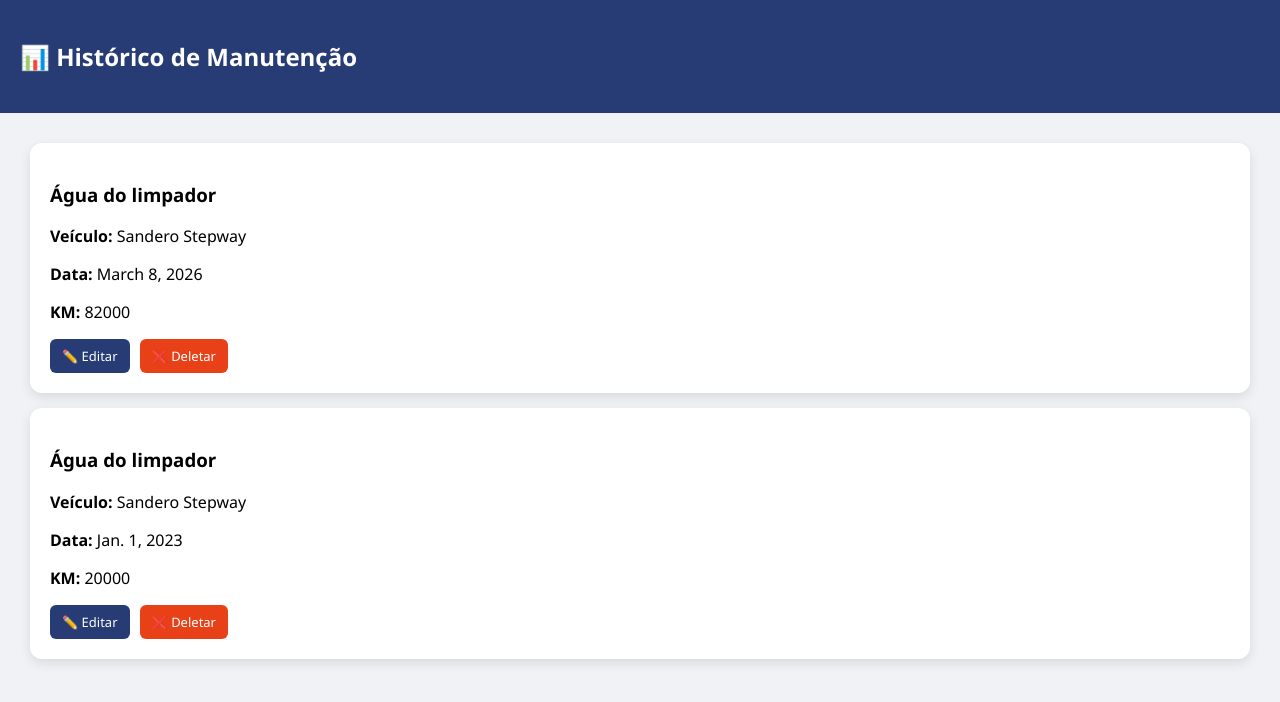
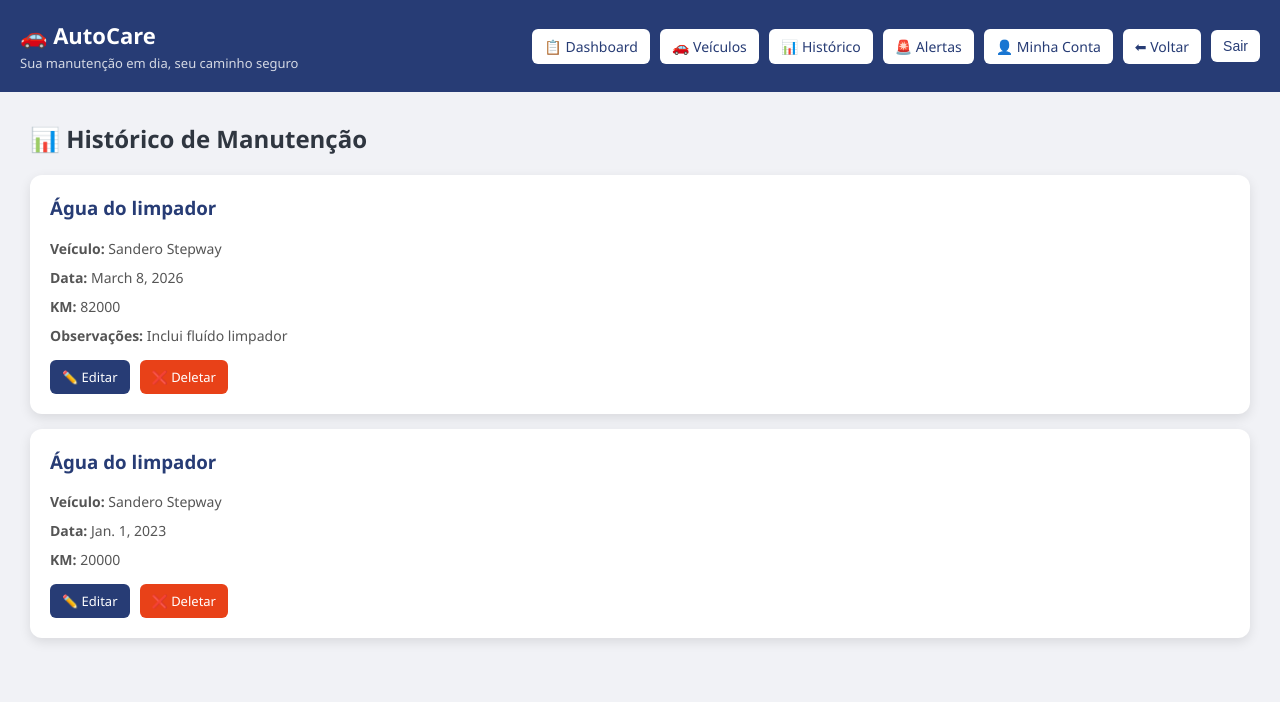
Before and after one commit to rafaelaajs/autocare, a Django app: page /historico/ in a window 1280 px wide. Shown: the top 702 px of the page. Run offline with Django 5.2, Linux system fonts and the light colour scheme; a user stored in the database is signed in; data comes from the database, SQL or seed files in the repository.

Commit message:
Padroniza tela de historico

```diff
--- a/templates/historico.html
+++ b/templates/historico.html
@@ -10,16 +10,64 @@
             margin: 0;
         }
 
+        /* 🔥 HEADER */
         .header {
             background: #273c75;
             color: white;
             padding: 20px;
+            display: flex;
+            justify-content: space-between;
+            align-items: center;
         }
 
+        .left {
+            display: flex;
+            flex-direction: column;
+        }
+
+        .logo {
+            font-size: 22px;
+            font-weight: bold;
+        }
+
+        .slogan {
+            font-size: 13px;
+            opacity: 0.8;
+            margin-top: 4px;
+        }
+
+        .menu {
+            display: flex;
+            gap: 10px;
+            align-items: center;
+        }
+
+        .btn-menu {
+            background: white;
+            color: #273c75;
+            padding: 8px 12px;
+            border-radius: 6px;
+            text-decoration: none;
+            font-size: 14px;
+            border: none;
+            cursor: pointer;
+        }
+
+        .btn-menu:hover {
+            background: #dcdde1;
+        }
+
+        /* 🔥 CONTAINER */
         .container {
             padding: 30px;
         }
 
+        h2 {
+            margin-top: 0;
+            color: #2f3640;
+        }
+
+        /* 🔥 CARD */
         .card {
             background: white;
             padding: 20px;
@@ -28,6 +76,18 @@
             box-shadow: 0 4px 12px rgba(0,0,0,0.1);
         }
 
+        .card h3 {
+            margin-top: 0;
+            color: #273c75;
+        }
+
+        .info {
+            margin-top: 10px;
+            font-size: 14px;
+            color: #555;
+        }
+
+        /* 🔥 BOTÕES */
         .btn-group {
             margin-top: 15px;
             display: flex;
@@ -50,27 +110,88 @@
             background: #e84118;
             color: white;
         }
+
+        .editar:hover {
+            background: #192a56;
+        }
+
+        .deletar:hover {
+            background: #c23616;
+        }
+
+        /* 🔥 VAZIO */
+        .empty {
+            background: white;
+            padding: 20px;
+            border-radius: 12px;
+            color: #999;
+            box-shadow: 0 4px 12px rgba(0,0,0,0.1);
+        }
     </style>
 </head>
 
 <body>
 
+<!-- 🔥 HEADER -->
 <div class="header">
-    <h2>📊 Histórico de Manutenção</h2>
+
+    <div class="left">
+        <div class="logo">🚗 AutoCare</div>
+        <div class="slogan">Sua manutenção em dia, seu caminho seguro</div>
     </div>
 
+    <div class="menu">
+        <a href="/" class="btn-menu">📋 Dashboard</a>
+        <a href="/veiculos/" class="btn-menu">🚗 Veículos</a>
+        <a href="/historico/" class="btn-menu">📊 Histórico</a>
+        <a href="/alertas/" class="btn-menu">🚨 Alertas</a>
+
+        <!-- 🔥 Minha Conta -->
+        <a href="#" class="btn-menu">👤 Minha Conta</a>
+
+        <!-- 🔥 Voltar -->
+        <a href="javascript:history.back()" class="btn-menu">⬅ Voltar</a>
+
+        <form action="/accounts/logout/" method="post" style="display:inline;">
+            {% csrf_token %}
+            <button type="submit" class="btn-menu">Sair</button>
+        </form>
+    </div>
+
+</div>
+
+<!-- 🔥 CONTEÚDO -->
 <div class="container">
+
+    <h2>📊 Histórico de Manutenção</h2>
+
+    {% if manutencoes %}
 
         {% for m in manutencoes %}
         <div class="card">
 
             <h3>{{ m.tipo.nome }}</h3>
 
-        <p><b>Veículo:</b> {{ m.veiculo.modelo }}</p>
-        <p><b>Data:</b> {{ m.data }}</p>
-        <p><b>KM:</b> {{ m.km }}</p>
+            <div class="info">
+                <b>Veículo:</b> {{ m.veiculo.marca }} {{ m.veiculo.modelo }}
+            </div>
+
+            <div class="info">
+                <b>Data:</b> {{ m.data }}
+            </div>
+
+            <div class="info">
+                <b>KM:</b> {{ m.km }}
+            </div>
+
+            {% if m.observacoes %}
+            <div class="info">
+                <b>Observações:</b> {{ m.observacoes }}
+            </div>
+            {% endif %}
 
             <div class="btn-group">
+
                 <a href="{% url 'editar_manutencao' m.id %}" class="btn editar">
                     ✏️ Editar
                 </a>
@@ -78,11 +199,20 @@
                 <a href="{% url 'deletar_manutencao' m.id %}" class="btn deletar">
                     ❌ Deletar
                 </a>
+
             </div>
 
         </div>
         {% endfor %}
 
+    {% else %}
+
+        <div class="empty">
+            🔧 Cadastre suas primeiras manutenções para começar a receber alertas.
+        </div>
+
+    {% endif %}
+
 </div>
 
 </body>
```
Lines whose indentation alone changed are shown as unchanged.
